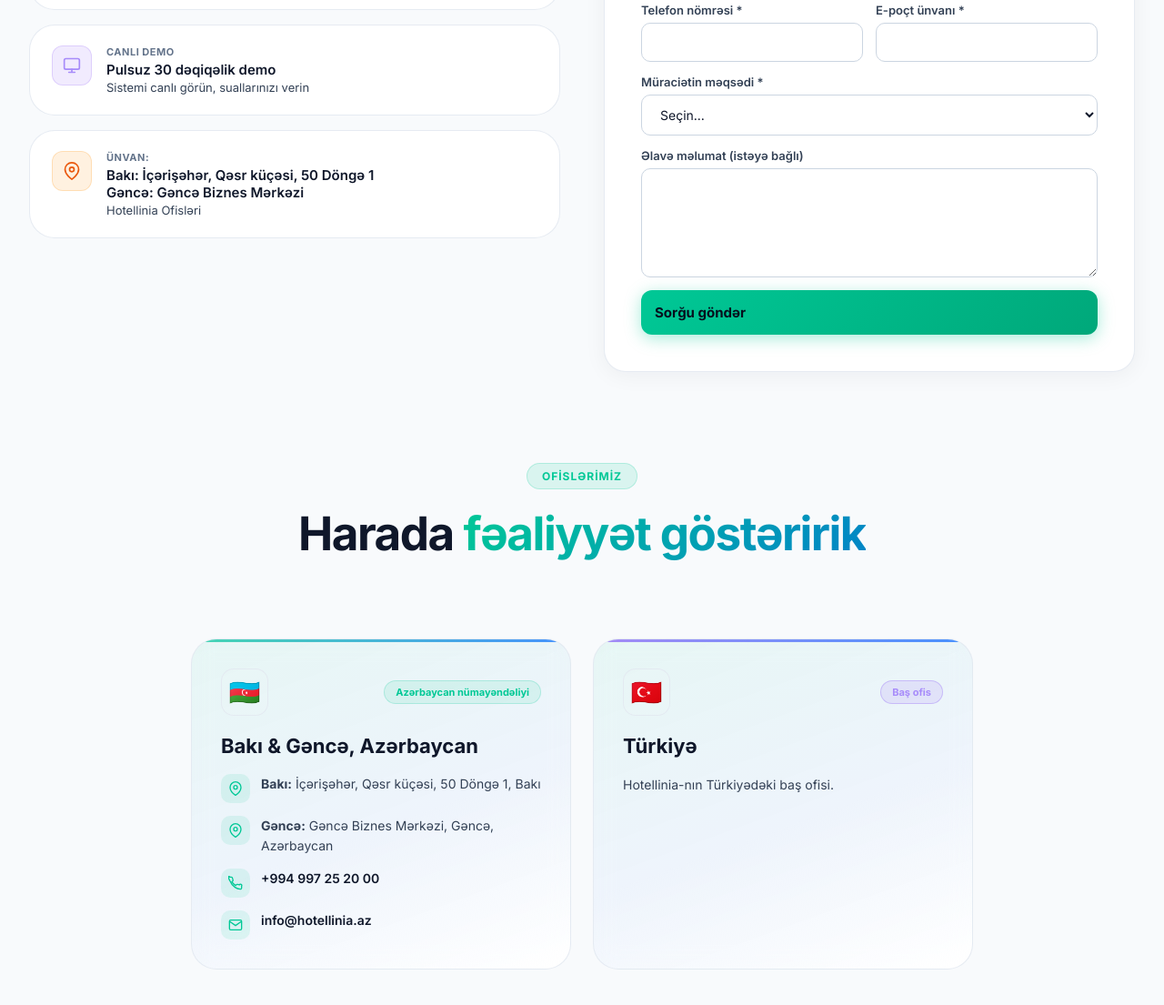
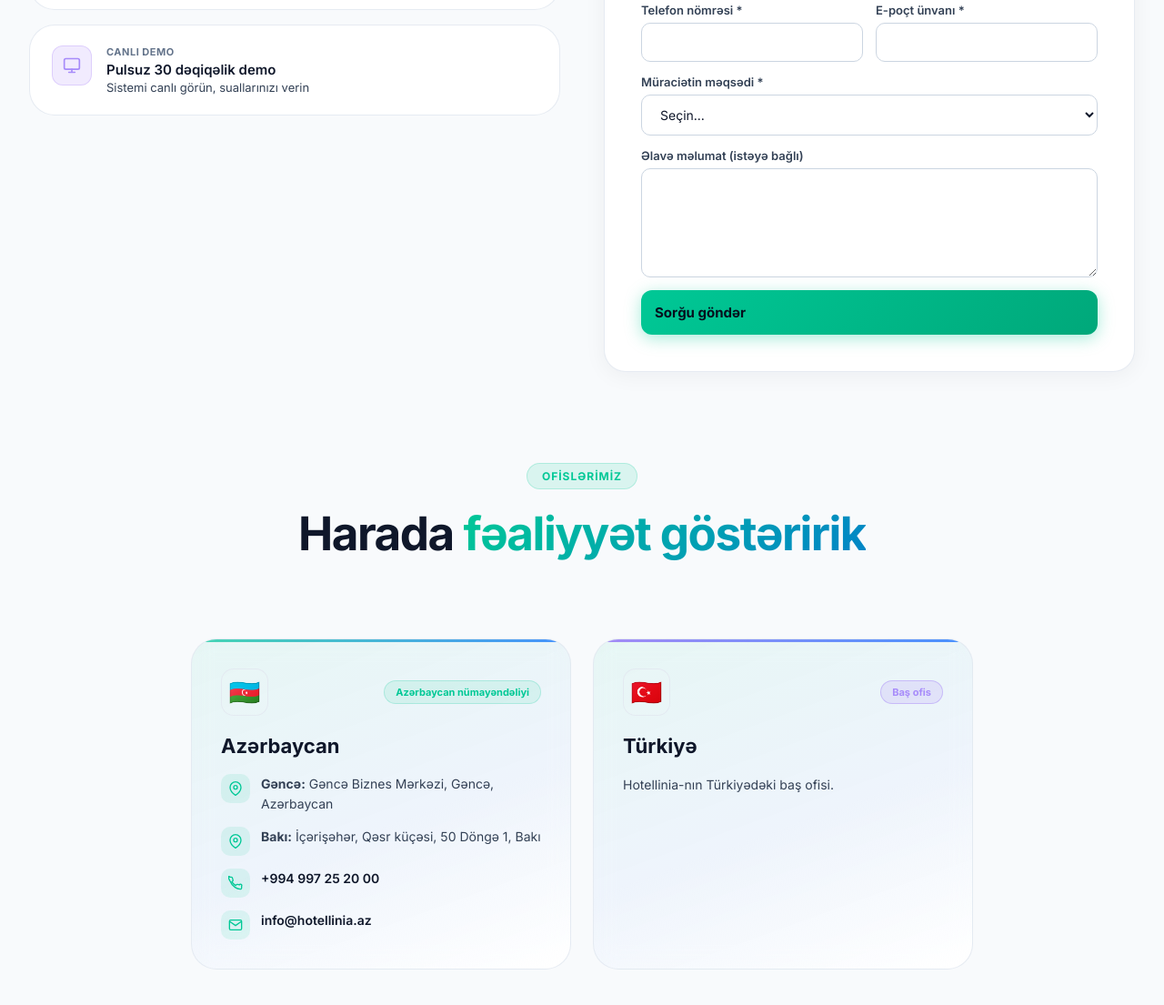
Before and after one commit to javidanbayram/hotellinia, a plain HTML site: page contact.html in a window 1280 px wide. Shown: the part 725-1830 px from the top of the page at 91% size. Drawn offline with Linux system fonts and the light colour scheme.

Commit message:
Update contact page: remove address info-card and format Azerbaijan office card with Ganja and Baku addresses

```diff
--- a/contact.html
+++ b/contact.html
@@ -364,16 +364,6 @@
                   <div class="info-card-sub" data-i18n="contact.demo_sub">Sistemi canlı görün, suallarınızı verin</div>
                 </div>
               </div>
-              <div class="info-card" id="ic-addr">
-                <div class="info-icon orange">
-                  <svg width="20" height="20" viewBox="0 0 24 24" fill="none"><path d="M21 10c0 7-9 13-9 13s-9-6-9-13a9 9 0 0118 0z" stroke="currentColor" stroke-width="2"/><circle cx="12" cy="10" r="3" stroke="currentColor" stroke-width="2"/></svg>
-                </div>
-                <div>
-                  <div class="info-card-label" data-i18n="contact.address_label">Ünvan</div>
-                  <div class="info-card-val" data-i18n="contact.address_val">Bakı: İçərişəhər, Qəsr küçəsi, 50 Döngə 1<br/>Gəncə: Gəncə Biznes Mərkəzi</div>
-                  <div class="info-card-sub" data-i18n="contact.addr_sub">Hotellinia Ofisləri</div>
-                </div>
-              </div>
             </div>
           </div>
 
@@ -476,15 +466,15 @@
               <div class="office-flag">🇦🇿</div>
               <span class="office-type" data-i18n="contact.rep_az">Azərbaycan nümayəndəliyi</span>
             </div>
-            <div class="office-city" data-i18n="contact.rep_az_cities">Bakı & Gəncə, Azərbaycan</div>
+            <div class="office-city" data-i18n="contact.rep_az_country">Azərbaycan</div>
             <ul class="office-list">
               <li>
                 <span class="office-ico"><svg width="16" height="16" viewBox="0 0 24 24" fill="none"><path d="M21 10c0 7-9 13-9 13s-9-6-9-13a9 9 0 0118 0z" stroke="currentColor" stroke-width="2"/><circle cx="12" cy="10" r="3" stroke="currentColor" stroke-width="2"/></svg></span>
-                <span><strong>Bakı:</strong> <span data-i18n="contact.rep_az_baku">İçərişəhər, Qəsr küçəsi, 50 Döngə 1, Bakı</span></span>
+                <span><strong data-i18n="contact.city_ganja">Gəncə:</strong> <span data-i18n="contact.rep_az_ganja">Gəncə Biznes Mərkəzi, Gəncə, Azərbaycan</span></span>
               </li>
               <li>
                 <span class="office-ico"><svg width="16" height="16" viewBox="0 0 24 24" fill="none"><path d="M21 10c0 7-9 13-9 13s-9-6-9-13a9 9 0 0118 0z" stroke="currentColor" stroke-width="2"/><circle cx="12" cy="10" r="3" stroke="currentColor" stroke-width="2"/></svg></span>
-                <span><strong>Gəncə:</strong> <span data-i18n="contact.rep_az_ganja">Gəncə Biznes Mərkəzi, Gəncə, Azərbaycan</span></span>
+                <span><strong data-i18n="contact.city_baku">Bakı:</strong> <span data-i18n="contact.rep_az_baku">İçərişəhər, Qəsr küçəsi, 50 Döngə 1, Bakı</span></span>
               </li>
               <li>
                 <span class="office-ico"><svg width="16" height="16" viewBox="0 0 24 24" fill="none"><path d="M22 16.92v3a2 2 0 01-2.18 2 19.79 19.79 0 01-8.63-3.07A19.5 19.5 0 013.07 8.81a19.79 19.79 0 01-3.07-8.67A2 2 0 012 2h3a2 2 0 012 1.72c.127.96.36 1.903.7 2.81a2 2 0 01-.45 2.11L6.09 9.91a16 16 0 006 6l1.27-1.27a2 2 0 012.11-.45c.907.34 1.85.573 2.81.7A2 2 0 0122 16.92z" stroke="currentColor" stroke-width="2"/></svg></span>
--- a/translations.js
+++ b/translations.js
@@ -374,9 +374,12 @@
     "contact.offices_tag": "Ofislərimiz",
     "contact.offices_title": "Harada <span class=\"gradient-text\">fəaliyyət göstəririk</span>",
     "contact.rep_az": "Azərbaycan nümayəndəliyi",
-    "contact.rep_az_cities": "Bakı & Gəncə, Azərbaycan",
+    "contact.rep_az_country": "Azərbaycan",
+    "contact.rep_az_cities": "Azərbaycan",
+    "contact.city_ganja": "Gəncə:",
+    "contact.city_baku": "Bakı:",
+    "contact.rep_az_ganja": "Gəncə Biznes Mərkəzi, Gəncə, Azərbaycan",
     "contact.rep_az_baku": "İçərişəhər, Qəsr küçəsi, 50 Döngə 1, Bakı",
-    "contact.rep_az_ganja": "Gəncə Biznes Mərkəzi, Gəncə, Azərbaycan",
     "contact.rep_hq": "Baş ofis",
     "contact.hq_country": "Türkiyə",
     "contact.hq_desc": "Hotellinia-nın Türkiyədəki baş ofisi.",
@@ -764,9 +767,12 @@
     "contact.offices_tag": "Наши офисы",
     "contact.offices_title": "Где мы <span class=\"gradient-text\">работаем</span>",
     "contact.rep_az": "Представительство в Азербайджане",
-    "contact.rep_az_cities": "Баку и Гянджа, Азербайджан",
+    "contact.rep_az_country": "Азербайджан",
+    "contact.rep_az_cities": "Азербайджан",
+    "contact.city_ganja": "Гянджа:",
+    "contact.city_baku": "Баку:",
+    "contact.rep_az_ganja": "Бизнес-центр Гянджа, Гянджа, Азербайджан",
     "contact.rep_az_baku": "Ичеришехер, ул. Гаср, 50 тупик 1, Баку",
-    "contact.rep_az_ganja": "Бизнес-центр Гянджа, Гянджа, Азербайджан",
     "contact.rep_hq": "Главный офис",
     "contact.hq_country": "Турция",
     "contact.hq_desc": "Главный офис компании Hotellinia в Турции.",
```
